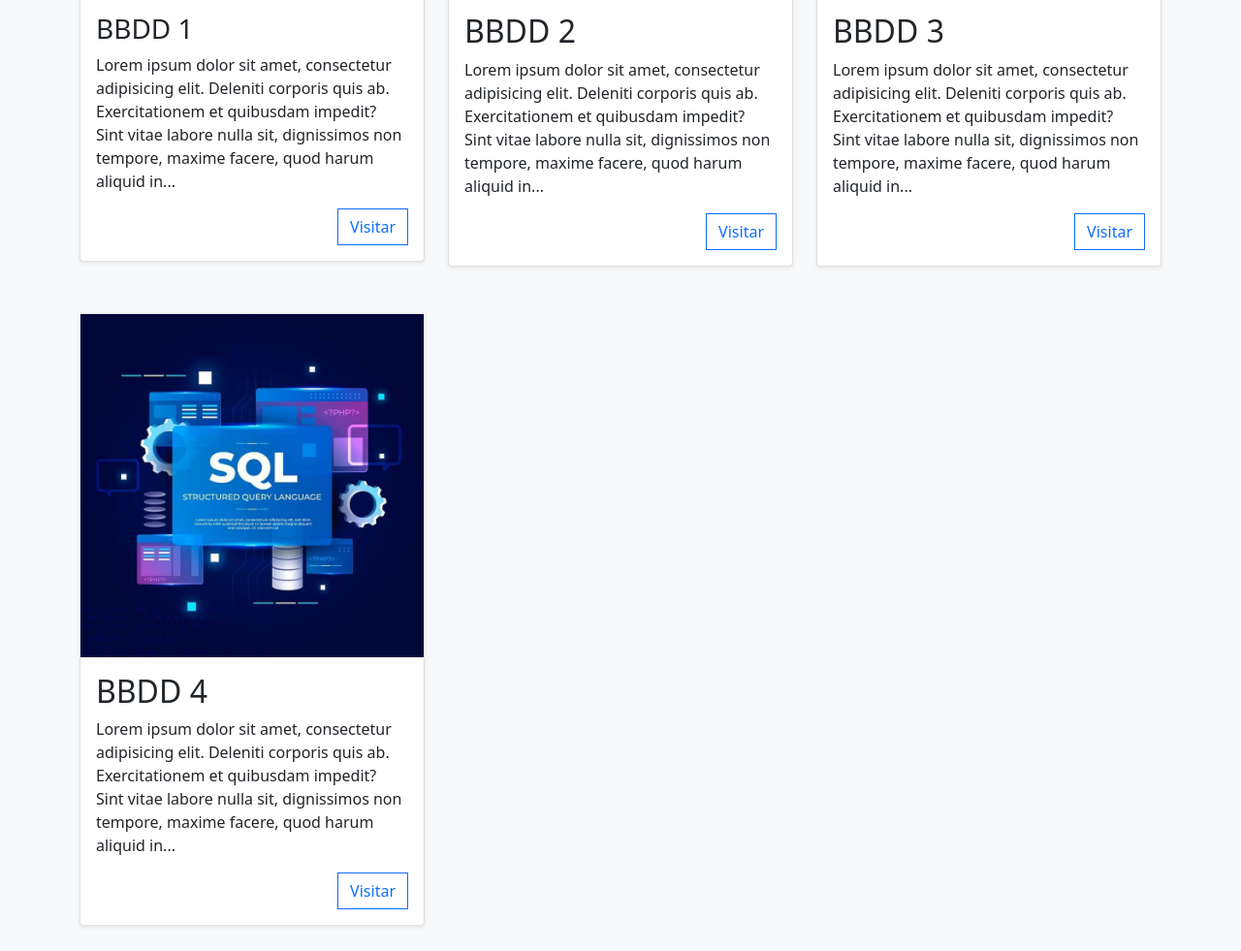
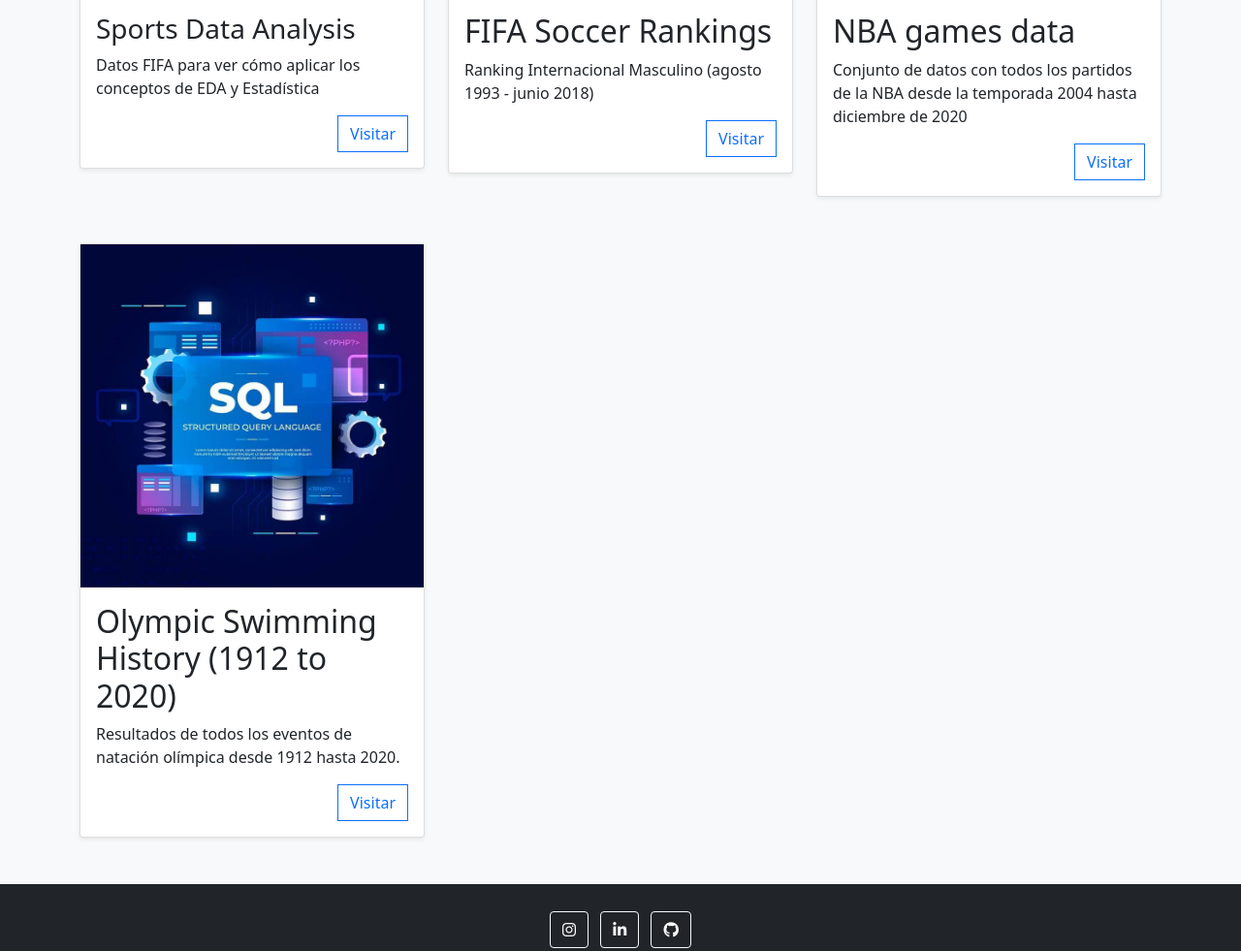
Before and after one commit to Rodo2015/Proyecto-03, a website: page pages/recursos.html in a window 1280 px wide. Shown: the part 1009-1990 px from the top of the page at 97% size. Drawn offline with Linux system fonts and the light colour scheme.

Commit message:
Recursos

```diff
--- a/pages/recursos.html
+++ b/pages/recursos.html
@@ -52,17 +52,14 @@
 
                     <div class="card-body">
                         <div class="card-title">
-                        <h3>BBDD 1</h3>
+                        <h3>Sports Data Analysis</h3>
                         </div>
                         <div class="card-text">
                         <p>
-                            Lorem ipsum dolor sit amet, consectetur adipisicing elit.
-                            Deleniti corporis quis ab. Exercitationem et quibusdam
-                            impedit? Sint vitae labore nulla sit, dignissimos non tempore,
-                            maxime facere, quod harum aliquid in...
+                            Datos FIFA para ver cómo aplicar los conceptos de EDA y Estadística
                         </p>
                         </div>
-                        <a href="#" class="btn btn-outline-primary rounded-0 float-end"
+                        <a href="https://www.kaggle.com/datasets/mukeshmanral/fifa-data-for-eda-and-stats" target="_blank" class="btn btn-outline-primary rounded-0 float-end"
                         >Visitar</a>
                     </div>
                     </div>
@@ -74,17 +71,14 @@
 
                     <div class="card-body">
                         <div class="card-title">
-                        <h2>BBDD 2</h2>
+                        <h2>FIFA Soccer Rankings</h2>
                     </div>
                         <div class="card-text">
                         <p>
-                            Lorem ipsum dolor sit amet, consectetur adipisicing elit.
-                            Deleniti corporis quis ab. Exercitationem et quibusdam
-                            impedit? Sint vitae labore nulla sit, dignissimos non tempore,
-                            maxime facere, quod harum aliquid in...
+                            Ranking Internacional Masculino (agosto 1993 - junio 2018)
                         </p>
                         </div>
-                        <a href="#" class="btn btn-outline-primary rounded-0 float-end"
+                        <a href="https://www.kaggle.com/datasets/tadhgfitzgerald/fifa-international-soccer-mens-ranking-1993now" target="_blank" class="btn btn-outline-primary rounded-0 float-end"
                         >Visitar</a>
                     </div>
                     </div>
@@ -96,17 +90,14 @@
 
                     <div class="card-body">
                         <div class="card-title">
-                        <h2>BBDD 3</h2>
+                        <h2>NBA games data</h2>
                         </div>
                         <div class="card-text">
                         <p>
-                            Lorem ipsum dolor sit amet, consectetur adipisicing elit.
-                            Deleniti corporis quis ab. Exercitationem et quibusdam
-                            impedit? Sint vitae labore nulla sit, dignissimos non tempore,
-                            maxime facere, quod harum aliquid in...
+                            Conjunto de datos con todos los partidos de la NBA desde la temporada 2004 hasta diciembre de 2020
                         </p>
                         </div>
-                        <a href="#" class="btn btn-outline-primary rounded-0 float-end"
+                        <a href="https://www.kaggle.com/datasets/nathanlauga/nba-games" target="_blank" class="btn btn-outline-primary rounded-0 float-end"
                         >Visitar</a>
                     </div>
                     </div>
@@ -117,17 +108,14 @@
 
                     <div class="card-body">
                         <div class="card-title">
-                        <h2>BBDD 4</h2>
+                        <h2>Olympic Swimming History (1912 to 2020)</h2>
                         </div>
                         <div class="card-text">
                         <p>
-                            Lorem ipsum dolor sit amet, consectetur adipisicing elit.
-                            Deleniti corporis quis ab. Exercitationem et quibusdam
-                            impedit? Sint vitae labore nulla sit, dignissimos non tempore,
-                            maxime facere, quod harum aliquid in...
+                            Resultados de todos los eventos de natación olímpica desde 1912 hasta 2020.
                         </p>
                         </div>
-                        <a href="#" class="btn btn-outline-primary rounded-0 float-end"
+                        <a href="https://www.kaggle.com/datasets/datasciencedonut/olympic-swimming-1912-to-2020" target="_blank" class="btn btn-outline-primary rounded-0 float-end"
                         >Visitar</a>
                     </div>
                     </div>
```
